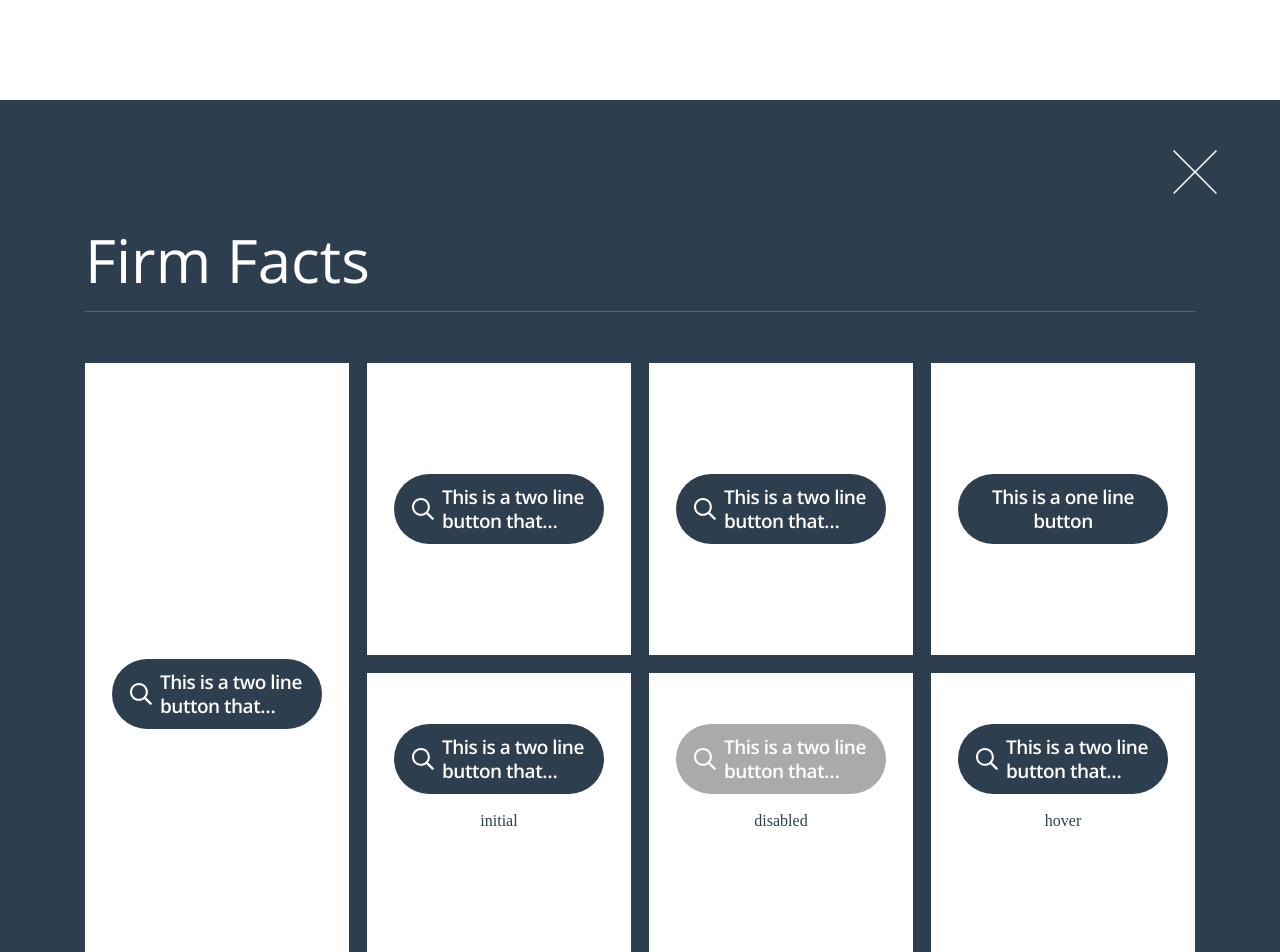
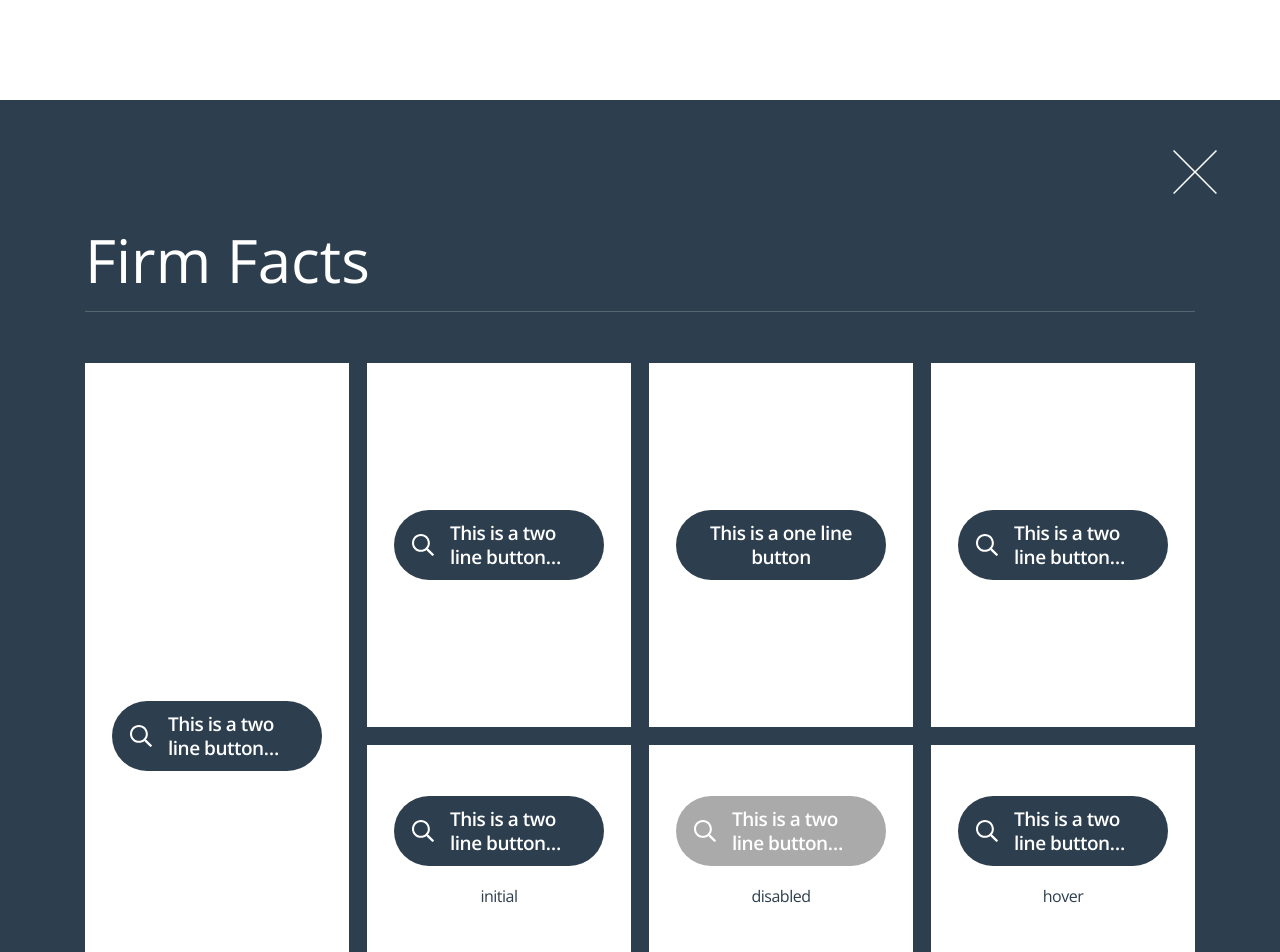
Before and after one commit to thiswallz/firm-facts, a React (Vite) app: page / in a window 1280 px wide. Shown: the top 952 px of the page. Built offline with nearby package versions, Linux system fonts and the light colour scheme.

Commit message:
fix: row height and minors

```diff
--- a/src/components/Button/Button.module.scss
+++ b/src/components/Button/Button.module.scss
@@ -46,7 +46,7 @@ $transition-time: 0.2s;
 .icon {
   display: flex;
   align-items: center;
-  gap: $spacing-sm;
+  gap: 16px;
 
   .text {
     text-align: left;
--- a/src/components/FirmFacts/FirmFacts.module.scss
+++ b/src/components/FirmFacts/FirmFacts.module.scss
@@ -22,7 +22,7 @@
   grid-template-columns: repeat(3, 1fr);
   gap: $spacing-sm;
   margin-top: 51px;
-  height: 662px;
+  grid-auto-rows: 364px;
 
   > :first-child {
     grid-row: span 3;
@@ -48,6 +48,7 @@
 
 .description {
   color: $primary-color;
+  @include font($font-weight-normal, $font-style-normal, 16px, 24px, -0.5px);
 }
 
 .closeIcon {
--- a/src/components/FirmFacts/FirmFacts.tsx
+++ b/src/components/FirmFacts/FirmFacts.tsx
@@ -25,13 +25,13 @@ const FirmFacts = () => {
         </FirmFactCard>
 
         <FirmFactCard variant="border">
+          <Button>This is a one line button</Button>
+        </FirmFactCard>
+
+        <FirmFactCard variant="border">
           <Button variant="icon" icon={<SearchIcon />}>
             This is a two line button that terminates with more text and an icon
           </Button>
-        </FirmFactCard>
-
-        <FirmFactCard variant="border">
-          <Button>This is a one line button</Button>
         </FirmFactCard>
 
         <FirmFactCard variant="border">
```
